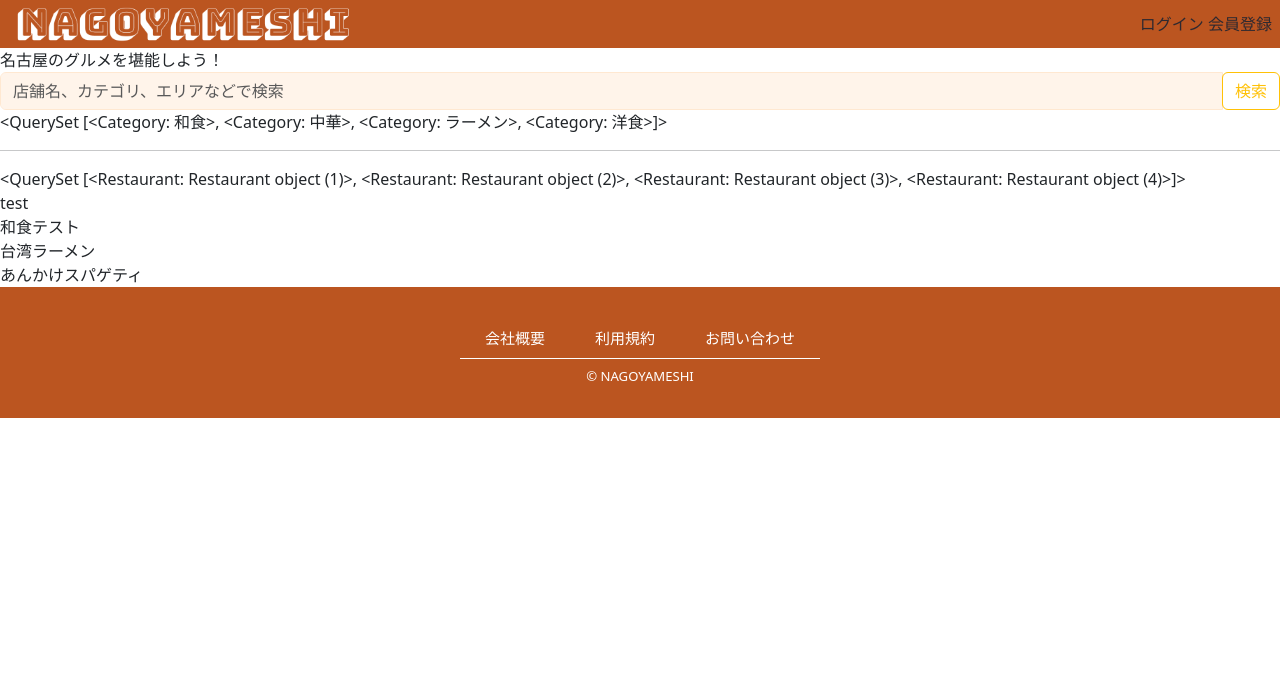
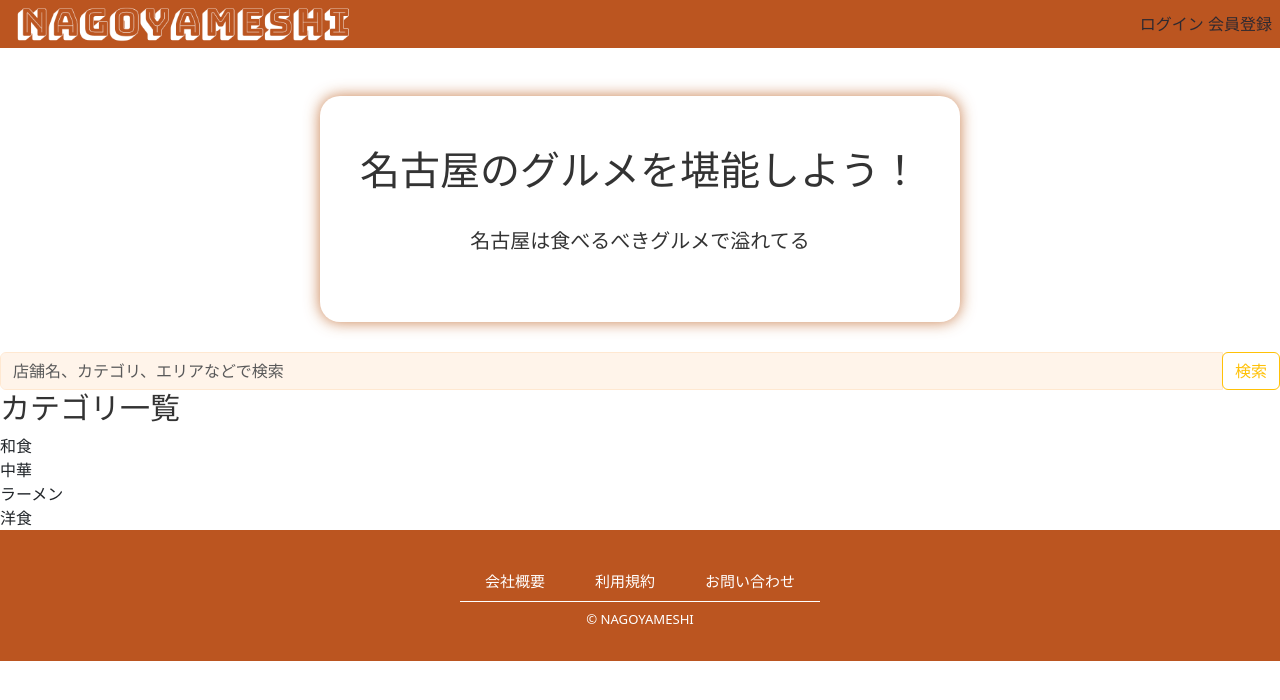
Before and after one commit to Mariin5/NAGOYAMESHI, a Django app: page / in a window 1280 px wide. Shown: the top 700 px of the page. Run offline with Django 5.2, Linux system fonts and the light colour scheme; data comes from the database, SQL or seed files in the repository; both versions use the stored data as it was after the commit.

Commit message:
装飾した

```diff
--- a/myproject/nagoyameshi/models.py
+++ b/myproject/nagoyameshi/models.py
@@ -105,6 +105,8 @@ class Restaurant(models.Model):
     created_at  = models.DateTimeField(verbose_name="投稿日時", default=timezone.now)
     updated_at  = models.DateTimeField(verbose_name="更新日時", auto_now=True)
 
+    def __str__(self):
+        return self.name
 
 class Review(models.Model):
     user        = models.ForeignKey(User, verbose_name="投稿者", on_delete=models.CASCADE)
--- a/myproject/nagoyameshi/views.py
+++ b/myproject/nagoyameshi/views.py
@@ -23,7 +23,7 @@ class IndexView(View):
         #カテゴリで検索した場合
         if "search" in request.GET:
             print(request.GET["search"])
-            context["restaurant"]   = Restaurant.objects.filter(name__icontains=request.GET["search"])
+            context["restaurants"]   = Restaurant.objects.filter(name__icontains=request.GET["search"])
             print( request.GET["search"].replace(" ","　").split("　") )
 
 
--- a/myproject/static/nagoyameshi/css/style.css
+++ b/myproject/static/nagoyameshi/css/style.css
@@ -1,3 +1,22 @@
+/*共通*/
+h1{
+    color: #333333;
+    text-decoration: none;
+    font-size: 40px;
+}
+
+h2{
+    color: #333333;
+    text-decoration: none;
+    font-size: 30px;
+}
+
+p{
+    color: #333333;
+    text-decoration: none;
+    font-size: 20px;
+}
+
 /*base.html*/
 html, body {
     overflow-x: hidden;
@@ -10,8 +29,11 @@ a {
 .right_header {
     width:100%;
     height:3rem;
+    /* introと空間を取りたいのでコメントアウト
     position:fixed;
+    */
     z-index:99;
+    margin-bottom: 30px;
 
     background:#bb5520;
     color:white;
@@ -118,6 +140,115 @@ main {
    margin-top:3rem;
 }
 
+  /*index.html*/
+  /*冒頭イントロメッセージ*/
+
+#intro{
+    box-shadow: 0px 0px 15px 0px rgba(187,95,32,0.8); /*影の指定*/
+    padding:50px 30px;
+    width: 50%;
+    margin: 0 auto;
+    border-radius: 20px;
+}
+
+#intro h1,p{
+    text-align: center;
+}
+
+form{
+    margin-top: 30px;
+}
+
+
+
+  /*検索窓*/
+  .form-control{
+    color: #727171; /* 入力済みの文字の色 */
+    background-color: #fff4ea; /* 文字の背景の色 */
+    border-color: #ffe8d1 ; /* 検索ボックスの枠線の色 */
+  }
+
+  /*スライドショー*/
+  .slideshow {
+    width: 100vw;
+    height: 100vh;
+    overflow: hidden;
+  }
+
+  .slideshow-image {
+    width: 100%;
+    height: 100%;
+    background: no-repeat 50% 50%;
+    background-size: cover;
+    animation-name: kenburns;
+    animation-timing-function: linear;
+    animation-iteration-count: infinite;
+    animation-duration: 8s;
+    opacity: 1;
+
+    @for $i from 1 through $items {
+      &:nth-child(#{$i}) {
+        animation-name: kenburns-#{$i};
+        z-index: ($items - $i);
+      }
+    }
+  }
+
+  @for $i from 1 through $items {
+    @keyframes kenburns-#{$i} {
+      $animation-time-percent: percentage($animation-time / $total-time);
+      $transition-time-percent: percentage($transition-time / $total-time);
+
+      $t1: ($animation-time-percent * ($i - 1) - $transition-time-percent / 2);
+      $t2: ($animation-time-percent * ($i - 1) + $transition-time-percent / 2);
+      @if($t1 < 0%) { $t1: 0%; }
+      @if($t2 < 0%) { $t2: 0%; }
+
+      $t3: ($animation-time-percent * ($i) - $transition-time-percent / 2);
+      $t4: ($animation-time-percent * ($i) + $transition-time-percent / 2);
+      @if($t3 > 100%) { $t3: 100%; }
+      @if($t4 > 100%) { $t4: 100%; }
+
+      $t5: (100% - $transition-time-percent / 2);
+      $t6: (($t4 - $t1) * 100% / $t5);
+
+      #{$t1} { opacity: 1; transform: scale($scale-base-1); }
+      #{$t2} { opacity: 1; }
+      #{$t3} { opacity: 1; }
+      #{$t4} { opacity: 0; transform: scale(1); }
+
+      @if($i != $items) {
+        100% { opacity: 0; transform: scale($scale-base-1); }
+      }
+
+      @if($i == 1) {
+        $scale-plus: ($scale * (100% - $t5) / $t4);
+        $scale-plus-base-1: (1 + ($scale + $scale-plus) / 100%);
+
+        #{$t5} { opacity: 0; transform: scale($scale-plus-base-1); }
+        100% { opacity: 1; }
+      }
+    }
+  }
+
+/*index.htmlカテゴリー表示部分*/
+#categories{
+
+}
+
+.categories_list{
+
+}
+
+/*index.html店舗名表示部分*/
+#restaurants{
+
+}
+
+.restautants_list{
+
+}
+
 /* sp mode */
 @media (max-width:768px){
     .right_header h1 {
@@ -168,10 +299,3 @@ footer {
 #footer_area small {
     color: white;
   }
-
-  /*index.html*/
-  .form-control{
-    color: #727171; /* 入力済みの文字の色 */
-    background-color: #fff4ea; /* 文字の背景の色 */
-    border-color: #ffe8d1 ; /* 検索ボックスの枠線の色 */
-  }
--- a/myproject/templates/nagoyameshi/base.html
+++ b/myproject/templates/nagoyameshi/base.html
@@ -9,6 +9,9 @@
     <link href="https://cdn.jsdelivr.net/npm/bootstrap@5.3.2/dist/css/bootstrap.min.css" rel="stylesheet" integrity="sha384-T3c6CoIi6uLrA9TneNEoa7RxnatzjcDSCmG1MXxSR1GAsXEV/Dwwykc2MPK8M2HN" crossorigin="anonymous">
     <link rel="stylesheet" href="https://cdnjs.cloudflare.com/ajax/libs/font-awesome/6.5.1/css/all.min.css" integrity="sha512-DTOQO9RWCH3ppGqcWaEA1BIZOC6xxalwEsw9c2QQeAIftl+Vegovlnee1c9QX4TctnWMn13TZye+giMm8e2LwA==" crossorigin="anonymous" referrerpolicy="no-referrer" />
     <link rel="stylesheet" href="{%static 'nagoyameshi/css/style.css'%}">
+    <link rel="preconnect" href="https://fonts.googleapis.com">
+    <link rel="preconnect" href="https://fonts.gstatic.com" crossorigin>
+    <link href="https://fonts.googleapis.com/css2?family=Noto+Sans+JP&display=swap" rel="stylesheet">
     <!--ファビコンいつか時間ある時に追加したい-->
 
     {% block extra_head %}
--- a/myproject/templates/nagoyameshi/index.html
+++ b/myproject/templates/nagoyameshi/index.html
@@ -1,12 +1,16 @@
 {% extends "nagoyameshi/base.html" %}
+{% load static %}
 
 {% block extra_head %}
 {% endblock %}
 
 {% block main %}
 
-{# TODO: ここに紹介文を作る。 #}
-<div>名古屋のグルメを堪能しよう！</div>
+<div id="intro">
+    <h1>名古屋のグルメを堪能しよう！</h1><br>
+    <p>名古屋は食べるべきグルメで溢れてる</p>
+</div>
+
 
 <form action="" method="">
     <div class="input-group">
@@ -20,22 +24,27 @@
 {% endcomment %}
 
 
-{{ categories }}
+<!--{{ categories }}-->
+<!--blockタグで継承しているときのカテゴリを横並びで表示させる方法を知りたい-->
+<div id="categories">
+    <h2>カテゴリ一覧</h2>
+    {% for category in categories %}
+        <div class="categories_list">{{ category.category_name }}</div>
+    {% endfor %}
+</div>
 
-{% for category in categories %}
-<div>{{ category.category }}</div>
-{% endfor %}
-
+<!--ワイヤーフレームには店舗一覧を書いてなかったので一旦コメントアウト
 <hr>
 {{ restaurants }}
+<div id="restaurants">
+    {% for restaurant in restaurants %}
+        <div class="restaurants_list">{{ restaurant.name }}</div>
+    {% endfor %}-->
+</div>
 
-{% for restaurant in restaurants %}
-<div>{{ restaurant.name }}</div>
-{% endfor %}
 
 
 {# TODO:エリアマップ #}
 
-{# TODO:カテゴリ一覧 #}
 
 {% endblock %}
```
Also changed, not shown: myproject/db.sqlite3, myproject/media/nagoyameshi/restaurant/image/food_ankake_supa.png (added), myproject/media/nagoyameshi/restaurant/image/ramen_taiwan.png (added), myproject/static/assets/wasyoku_image.jpg (added).
